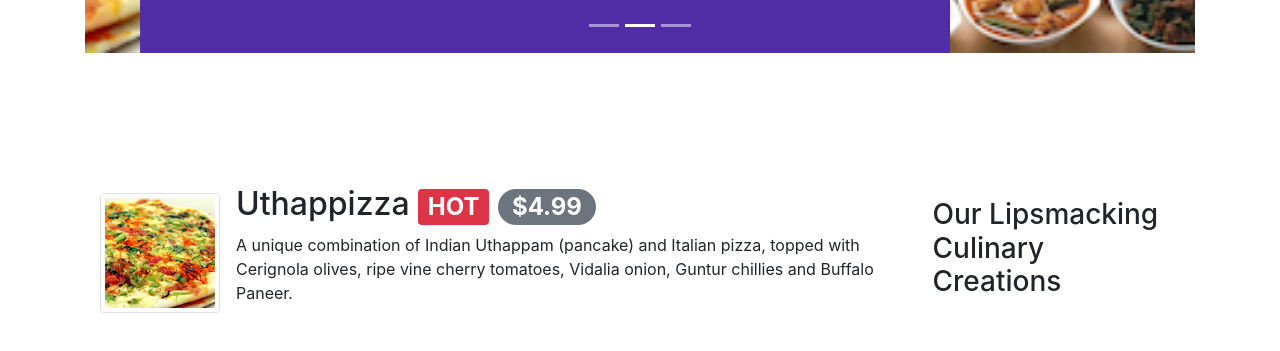
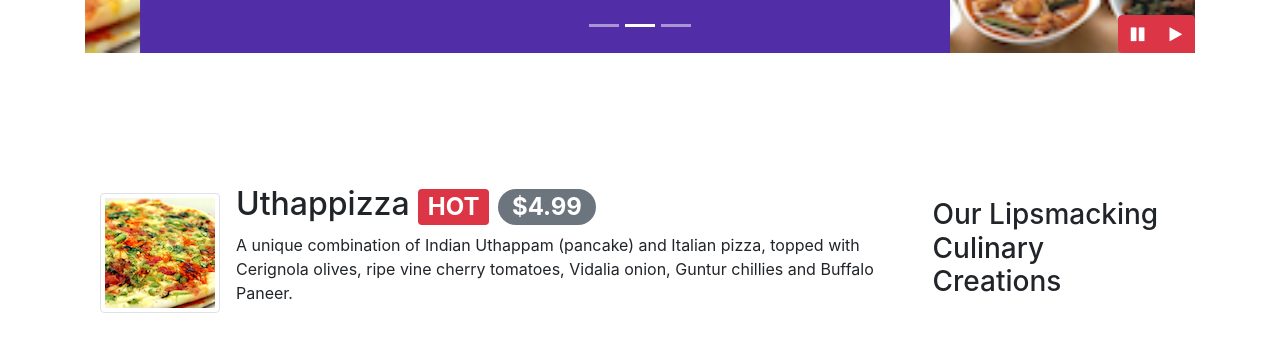
Before and after one commit to anandjebakumar/bootstrap-week01, a website: page index.html in a window 1280 px wide. Shown: the part 581-932 px from the top of the page. Drawn offline with nearby package versions, Linux system fonts and the light colour scheme.

Commit message:
bootstrap jquery

```diff
--- a/css/styles.css
+++ b/css/styles.css
@@ -59,3 +59,9 @@ body{
     left: 0;
     min-height: 300px;
 }
+
+#carouselButton{
+    right: 0px;
+    position: absolute;
+    bottom: 0px;
+}
--- a/index.html
+++ b/index.html
@@ -142,6 +142,14 @@
                     <a class="carousel-control-next" href="#myCarousel" role="button" data-slide="next">
                         <span class="carousel-control-next-icon"></span>
                     </a>
+                    <div class="btn-group" id="carouselButton">
+                        <button class="btn btn-danger btn-small" id="carousel-pause">
+                            <span class="fa fa-pause"></span>
+                        </button>
+                        <button class="btn btn-danger btn-small" id="carousel-play">
+                            <span class="fa fa-play"></span>
+                        </button>
+                    </div>
                 </div>
             </div>
         </div>
@@ -235,7 +243,13 @@
     <script src="node_modules/bootstrap/dist/js/bootstrap.min.js"></script>
     <script>
         $(document).ready(function() {
-            $('[data-toggle="tooltip"]').tooltip();
+            $("#myCarousel").carousel({interval:2000});
+            $("#carousel-pause").click(function(){
+                $("#myCarousel").carousel('pause');
+            });
+            $("#carousel-play").click(function(){
+                $("#myCarousel").carousel('cycle');
+            });
         });
     </script>
 </body>
```
